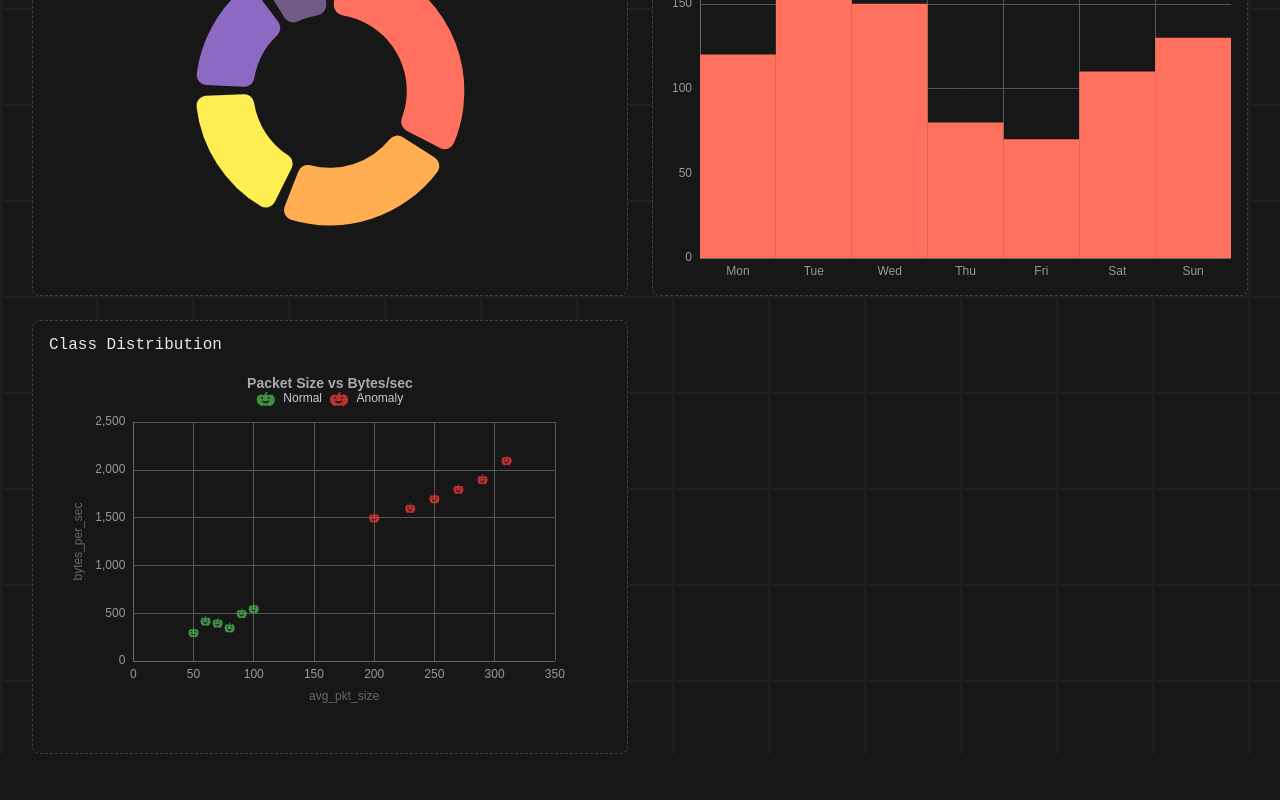
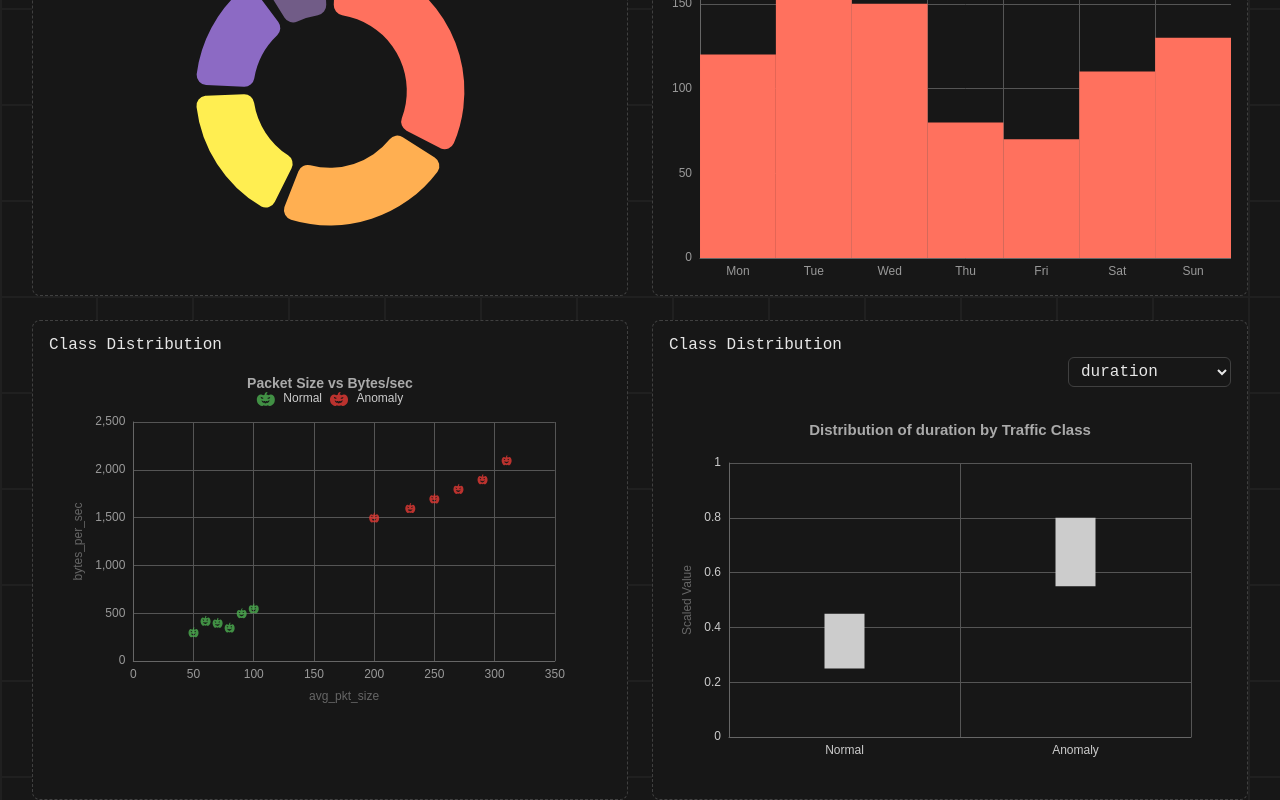
Before and after one commit to NathanVuSwinburne/Network-Intrusion, a SvelteKit app in the folder frontend/: page /result in a window 1280 px wide. Shown: the part 568-1368 px from the top of the page. Before the commit the page ends 1322 px from the top, so only its background shows below. Built offline with nearby package versions, Linux system fonts and the light colour scheme.

Commit message:
Add box plot template

```diff
--- /dev/null
+++ b/frontend/src/components/ui/BoxPlot.svelte
@@ -0,0 +1,130 @@
+<script lang="ts">
+	import * as echarts from "echarts";
+	import createRandomString from "$lib/createRandomString";
+	import theme from "../../lib/assets/chart-theme.json";
+
+    let { ...others } = $props();
+
+    type FeatureKey = "duration" | "bytes_per_sec" | "avg_pkt_size" | "pkts_per_sec";
+
+	// Dropdown options
+	const features: FeatureKey[] = [
+		"duration",
+		"bytes_per_sec",
+		"avg_pkt_size",
+		"pkts_per_sec"
+	];
+
+	// selected feature
+	let selectedFeature: FeatureKey = "duration";
+	const chartId = "boxPlot" + createRandomString(4);
+
+	let chart: echarts.ECharts | null = null;
+
+	// Dummy scaled data for example
+	// Replace with your own computed data later
+	const featureData: Record<FeatureKey, { normal: number[]; anomaly: number[] }> = {
+		duration: {
+			normal: [0.2, 0.25, 0.3, 0.35, 0.4, 0.45, 0.5],
+			anomaly: [0.5, 0.55, 0.6, 0.65, 0.7, 0.8, 0.9]
+		},
+		bytes_per_sec: {
+			normal: [0.1, 0.12, 0.14, 0.15, 0.16, 0.18],
+			anomaly: [0.6, 0.65, 0.7, 0.75, 0.8]
+		},
+		avg_pkt_size: {
+			normal: [0.2, 0.25, 0.3, 0.32, 0.35, 0.37],
+			anomaly: [0.55, 0.6, 0.62, 0.65, 0.7]
+		},
+		pkts_per_sec: {
+			normal: [0.15, 0.18, 0.2, 0.25, 0.28],
+			anomaly: [0.5, 0.55, 0.6, 0.65, 0.7]
+		}
+	};
+
+	// Function to compute ECharts boxplot input
+	function getBoxplotData(values: number[]) {
+		const sorted = [...values].sort((a, b) => a - b);
+		const q1 = sorted[Math.floor(sorted.length * 0.25)];
+		const q2 = sorted[Math.floor(sorted.length * 0.5)];
+		const q3 = sorted[Math.floor(sorted.length * 0.75)];
+		const min = sorted[0];
+		const max = sorted[sorted.length - 1];
+		return [min, q1, q2, q3, max];
+	}
+
+	function renderChart() {
+		const chartDOM = document.getElementById(chartId);
+		if (!chartDOM) return;
+
+		if (!chart) {
+			echarts.registerTheme("dark", theme);
+			chart = echarts.init(chartDOM, "dark");
+		}
+
+		const normalBox = getBoxplotData(featureData[selectedFeature].normal);
+		const anomalyBox = getBoxplotData(featureData[selectedFeature].anomaly);
+
+		const options = {
+			title: {
+				text: `Distribution of ${selectedFeature} by Traffic Class`,
+				left: "center",
+				textStyle: { color: "#aaa", fontSize: 15 }
+			},
+			tooltip: { trigger: "item" },
+			xAxis: {
+				type: "category",
+				data: ["Normal", "Anomaly"],
+				axisLabel: { color: "#ccc" }
+			},
+			yAxis: {
+				type: "value",
+				name: "Scaled Value",
+				nameLocation: "middle",
+				nameGap: 35,
+				axisLabel: { color: "#ccc" },
+				splitLine: { show: true }
+			},
+			series: [
+				{
+					name: "Traffic Class",
+					type: "boxplot",
+					data: [normalBox, anomalyBox],
+					itemStyle: {
+						color: (params: any) =>
+							params.dataIndex === 0 ? "#2196F3" : "#E53935" // blue/red
+					},
+					boxWidth: [20, 40]
+				}
+			],
+			grid: { left: 60, right: 40, top: 60, bottom: 50 }
+		};
+
+		chart.setOption(options);
+		chart.resize();
+	}
+
+	// Initialize and rerender when feature changes
+	$effect(() => {
+		renderChart();
+	});
+
+	window.addEventListener("resize", () => chart?.resize());
+</script>
+
+<!-- Dropdown selector -->
+<div class="flex items-center justify-between mb-4">
+	<label class="text-text-primary font-medium"></label>
+	<select
+		bind:value={selectedFeature}
+		on:change={renderChart}
+		class="rounded-md bg-primary border border-border-primary px-2 py-1 text-text-primary"
+	>
+		{#each features as feature}
+			<option value={feature}>{feature}</option>
+		{/each}
+	</select>
+</div>
+
+<!-- Chart container -->
+<div id={chartId} {...others}></div>
--- a/frontend/src/components/ui/ScatterPlot.svelte
+++ b/frontend/src/components/ui/ScatterPlot.svelte
@@ -43,7 +43,7 @@
 			},
 			tooltip: {
 				trigger: "item",
-				formatter: (params) => {
+				formatter: (params: any) => {
 					const [x, y] = params.value;
 					return `
 						<b>${params.seriesName}</b><br/>
--- a/frontend/src/routes/result/+page.svelte
+++ b/frontend/src/routes/result/+page.svelte
@@ -3,6 +3,7 @@
 	import PieChart from "../../components/ui/PieChart.svelte";
 	import Histogram from "../../components/ui/Histogram.svelte";
 	import ScatterPlot from '../../components/ui/ScatterPlot.svelte';
+	import BoxPlot from '../../components/ui/BoxPlot.svelte';
 </script>
 
 <main class="container">
@@ -94,5 +95,11 @@
 
 			<ScatterPlot class="min-h-96" />
 		</div>
+
+		<div class="rounded-lg border border-dashed border-border-primary bg-primary px-4 py-3">
+			<h3 class="text-text-primary">Class Distribution</h3>
+
+			<BoxPlot class="min-h-96" />
+		</div>
 	</section>
 </main>
```
